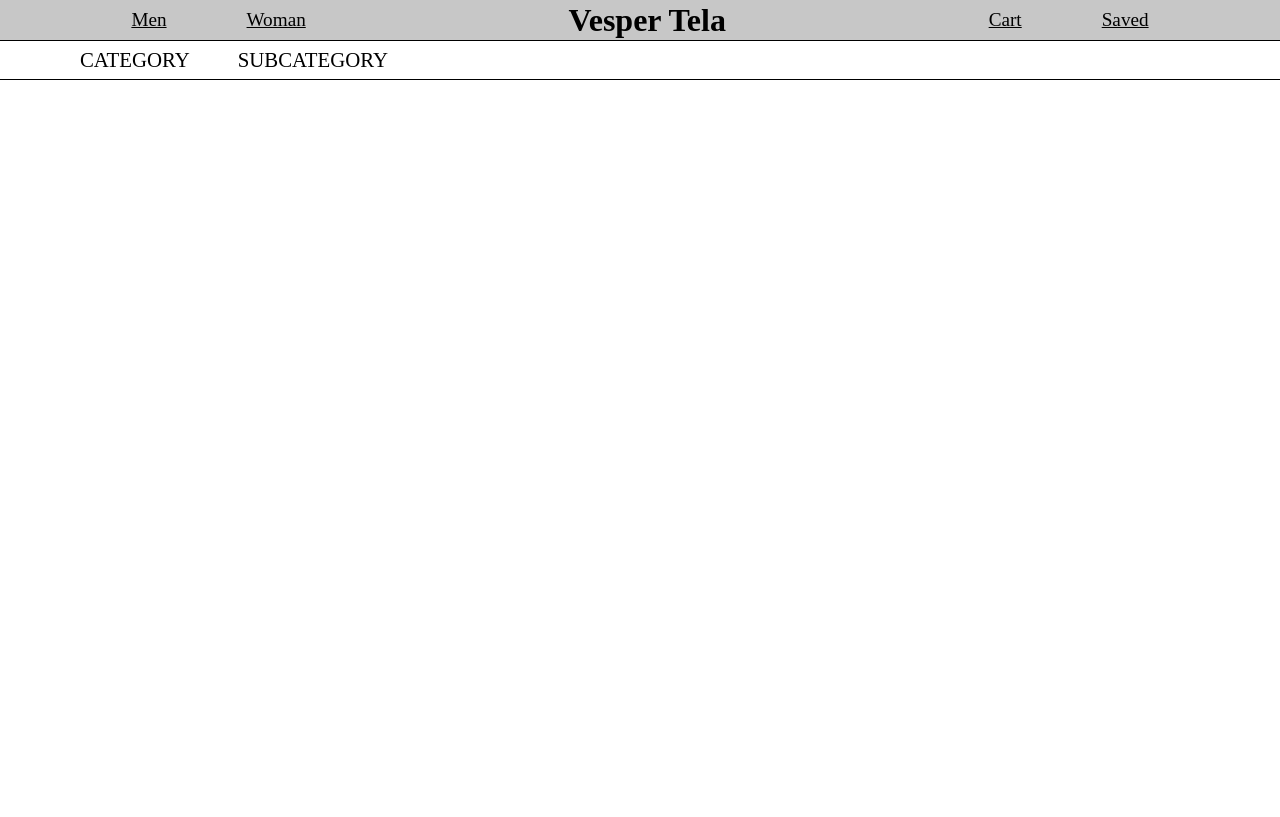
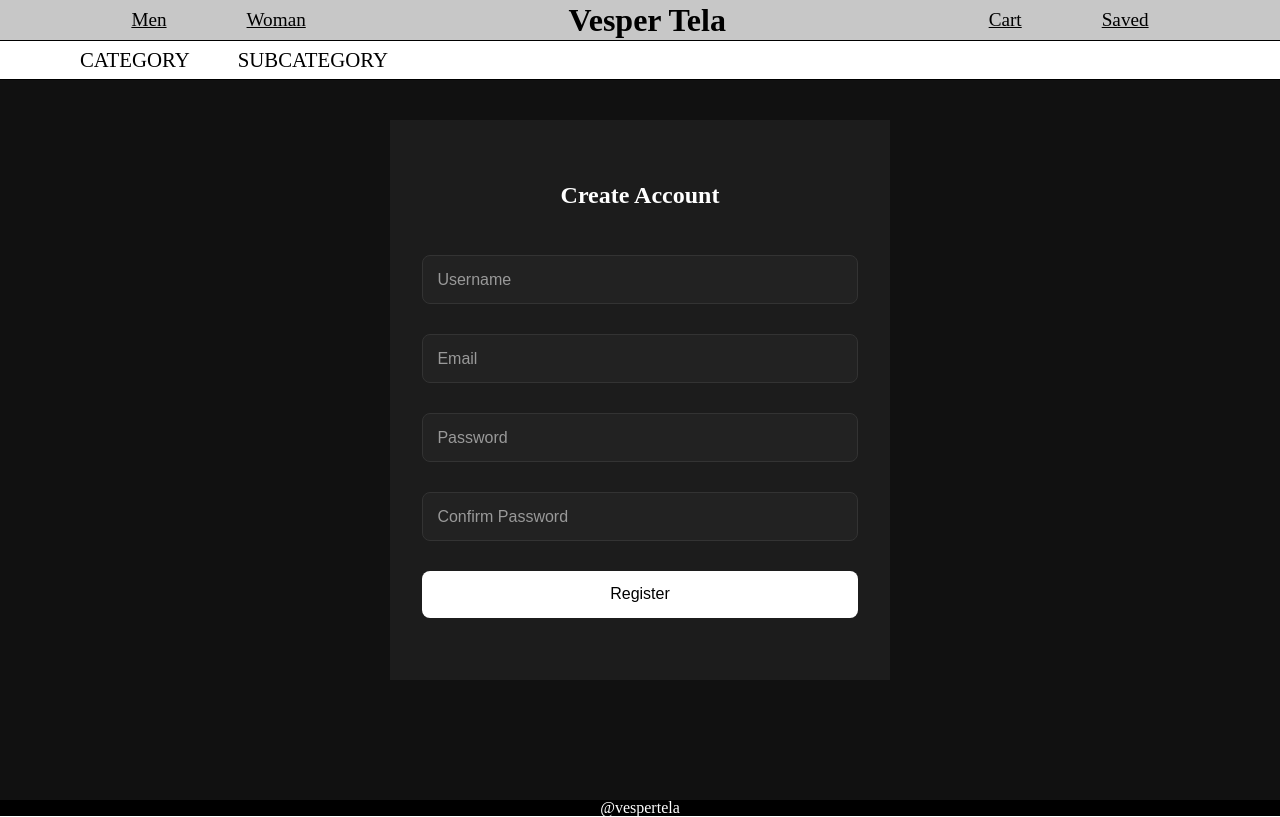
Before and after one commit to JariBesonen/Vesper-Tela, a React (Vite) app in the folder Frontend/: page /register in a window 1280 px wide. Built offline with nearby package versions, Linux system fonts and the light colour scheme.

Commit message:
Setup Frontend register/login pages

```diff
--- a/Frontend/src/Pages/Login/Login.css
+++ b/Frontend/src/Pages/Login/Login.css
@@ -0,0 +1,52 @@
+.login-page {
+  min-height: 100vh;
+  display: flex;
+  justify-content: center;
+  align-items: center;
+  background: #111;
+}
+
+.login-form {
+  width: 100%;
+  height: 70vh;
+  max-width: 500px;
+  padding: 2rem;
+  background: #1c1c1c;
+  display: flex;
+  flex-direction: column;
+  justify-content: space-evenly;
+}
+
+.login-form h2 {
+  color: white;
+  text-align: center;
+  margin-bottom: 1rem;
+}
+
+.login-form input {
+  padding: 0.9rem;
+  border: 1px solid #333;
+  border-radius: 8px;
+  background: #222;
+  color: white;
+  font-size: 1rem;
+}
+
+.login-form input::placeholder {
+  color: #999;
+}
+
+.login-form button {
+  padding: 0.9rem;
+  border: none;
+  border-radius: 8px;
+  background: white;
+  color: black;
+  font-size: 1rem;
+  cursor: pointer;
+  transition: 0.3s;
+}
+
+.login-form button:hover {
+  background: #ddd;
+}
--- a/Frontend/src/Pages/Login/Login.jsx
+++ b/Frontend/src/Pages/Login/Login.jsx
@@ -1,7 +1,53 @@
+import { useState } from "react";
+import "./Login.css";
+
 function Login() {
-    return (
-        <></>
-    )
+  const [formData, setFormData] = useState({
+    email: "",
+    password: "",
+  });
+
+  const handleChange = (event) => {
+    const { name, value } = event.target;
+
+    setFormData({
+      ...formData,
+      [name]: value,
+    });
+  };
+
+  const handleSubmit = (event) => {
+    event.preventDefault();
+    console.log("Logging in user:", formData);
+  };
+
+  return (
+    <div className="register-page">
+      <form className="register-form" onSubmit={handleSubmit}>
+        <h2>Login</h2>
+
+        <input
+          type="email"
+          name="email"
+          placeholder="Email"
+          value={formData.email}
+          onChange={handleChange}
+          required
+        />
+
+        <input
+          type="password"
+          name="password"
+          placeholder="Password"
+          value={formData.password}
+          onChange={handleChange}
+          required
+        />
+
+        <button type="submit">Login</button>
+      </form>
+    </div>
+  );
 }
 
 export default Login;
--- a/Frontend/src/Pages/Register/Register.css
+++ b/Frontend/src/Pages/Register/Register.css
@@ -0,0 +1,52 @@
+.register-page {
+  min-height: 100vh;
+  display: flex;
+  justify-content: center;
+  align-items: center;
+  background: #111;
+}
+
+.register-form {
+  width: 100%;
+  height: 70vh;
+  max-width: 500px;
+  padding: 2rem;
+  background: #1c1c1c;
+  display: flex;
+  flex-direction: column;
+  justify-content: space-evenly;
+}
+
+.register-form h2 {
+  color: white;
+  text-align: center;
+  margin-bottom: 1rem;
+}
+
+.register-form input {
+  padding: 0.9rem;
+  border: 1px solid #333;
+  border-radius: 8px;
+  background: #222;
+  color: white;
+  font-size: 1rem;
+}
+
+.register-form input::placeholder {
+  color: #999;
+}
+
+.register-form button {
+  padding: 0.9rem;
+  border: none;
+  border-radius: 8px;
+  background: white;
+  color: black;
+  font-size: 1rem;
+  cursor: pointer;
+  transition: 0.3s;
+}
+
+.register-form button:hover {
+  background: #ddd;
+}
--- a/Frontend/src/Pages/Register/Register.jsx
+++ b/Frontend/src/Pages/Register/Register.jsx
@@ -1,6 +1,81 @@
+import { useState } from "react";
+import "./Register.css";
+
 function Register() {
-    return(
-        <></>
-    )
+  const [formData, setFormData] = useState({
+    username: "",
+    email: "",
+    password: "",
+    confirmPassword: "",
+  });
+
+  const handleChange = (event) => {
+    const { name, value } = event.target;
+
+    setFormData({
+      ...formData,
+      [name]: value,
+    });
+  };
+
+  const handleSubmit = (event) => {
+    event.preventDefault();
+
+    if (formData.password !== formData.confirmPassword) {
+      alert("Passwords do not match");
+      return;
+    }
+
+    console.log("Registering user:", formData);
+
+    // later you can send this to your backend with fetch()
+  };
+
+  return (
+    <div className="register-page">
+      <form className="register-form" onSubmit={handleSubmit}>
+        <h2>Create Account</h2>
+
+        <input
+          type="text"
+          name="username"
+          placeholder="Username"
+          value={formData.username}
+          onChange={handleChange}
+          required
+        />
+
+        <input
+          type="email"
+          name="email"
+          placeholder="Email"
+          value={formData.email}
+          onChange={handleChange}
+          required
+        />
+
+        <input
+          type="password"
+          name="password"
+          placeholder="Password"
+          value={formData.password}
+          onChange={handleChange}
+          required
+        />
+
+        <input
+          type="password"
+          name="confirmPassword"
+          placeholder="Confirm Password"
+          value={formData.confirmPassword}
+          onChange={handleChange}
+          required
+        />
+
+        <button type="submit">Register</button>
+      </form>
+    </div>
+  );
 }
+
 export default Register;
```
